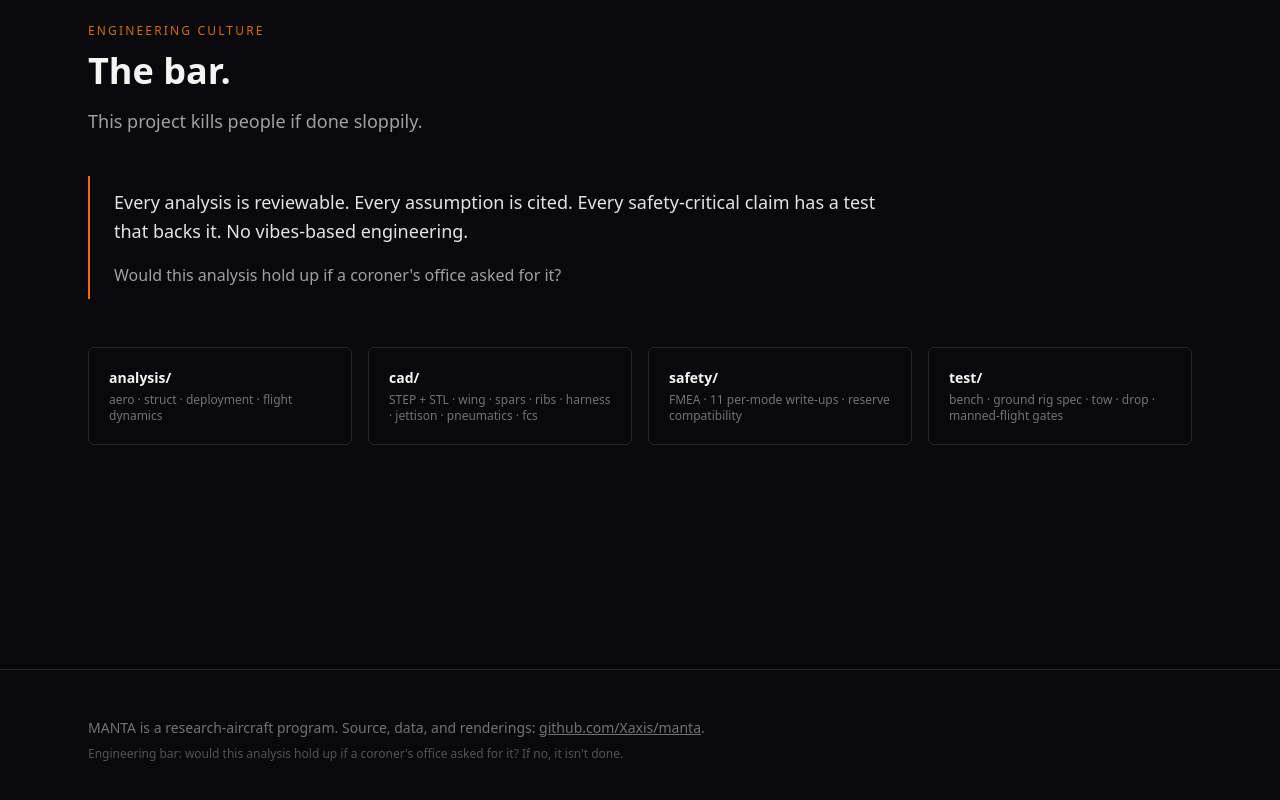
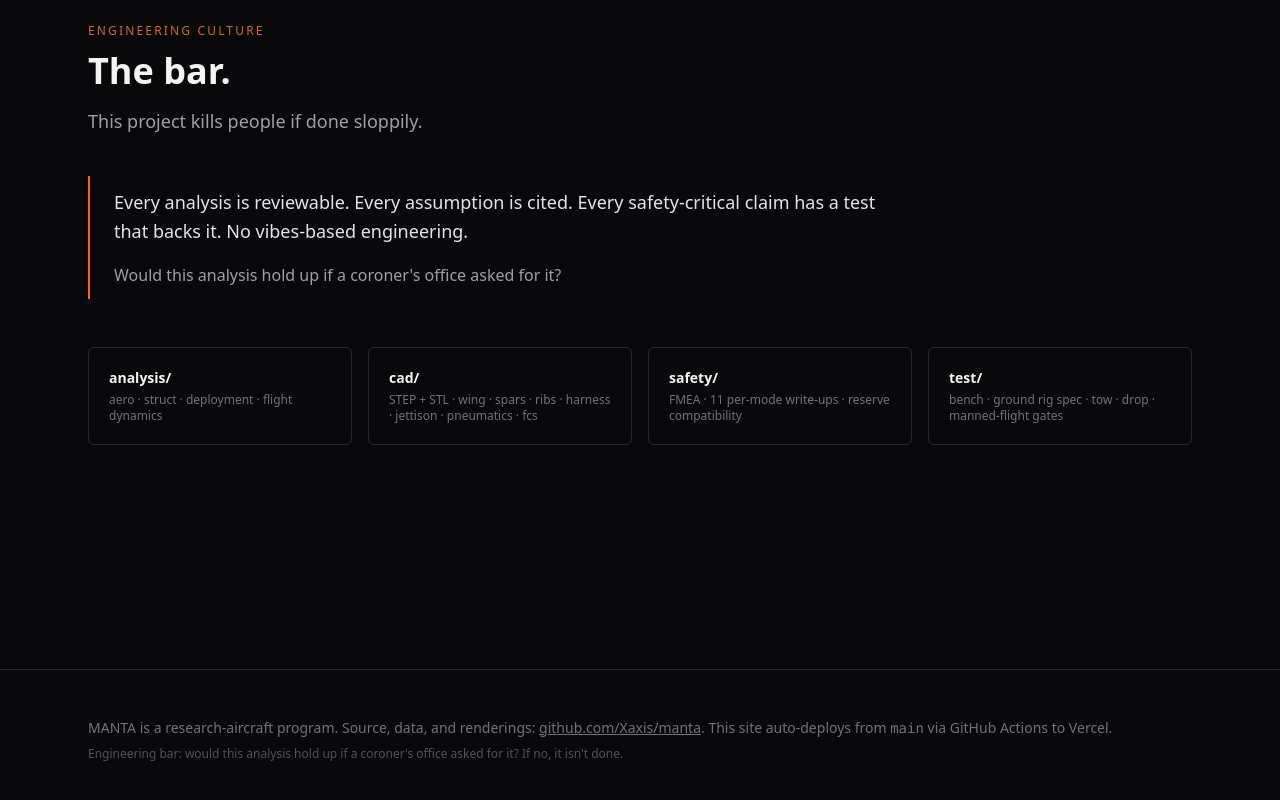
Before and after one commit to Xaxis/manta, an Astro site in the folder site/: page / in a window 1280 px wide. Shown: the part 8076-8876 px from the top of the page. Built offline with nearby package versions, Linux system fonts and the light colour scheme; Astro itself is replaced by a stand-in of ours.

Commit message:
site: deploy live to https://manta-ten.vercel.app + GH Actions auto-deploy
#60 Vercel deploy
   - Site live at https://manta-ten.vercel.app (production alias)
   - Linked to xaxis-projects/manta on Vercel
   - vercel.json: framework=astro, bun install + build, immutable
     cache-control on /img/* assets

   .github/workflows/deploy.yml — auto-deploy to production on every
   push to main that touches site/, analysis/**/out/*.png, or
   cad/**/out/*.png. Uses the Vercel CLI with VERCEL_TOKEN /
   VERCEL_ORG_ID / VERCEL_PROJECT_ID secrets (set in repo).

   Bypasses the Vercel GitHub App (which isn't installed on the org)
   so the workflow can deploy from CI without it.

   Site footer + README updated with the live URL.

Co-Authored-By: Claude Opus 4.7 (1M context) <noreply@anthropic.com>

```diff
--- a/site/src/layouts/Base.astro
+++ b/site/src/layouts/Base.astro
@@ -47,6 +47,7 @@ const {
         <p class="text-sm text-zinc-500">
           MANTA is a research-aircraft program. Source, data, and renderings:
           <a class="underline hover:text-zinc-300" href="https://github.com/Xaxis/manta">github.com/Xaxis/manta</a>.
+          This site auto-deploys from <code class="mono">main</code> via GitHub Actions to Vercel.
         </p>
         <p class="mt-2 text-xs text-zinc-600">
           Engineering bar: would this analysis hold up if a coroner's office asked for it?
```
Also changed, not shown: .github/workflows/deploy.yml (added), README.md, site/README.md, site/vercel.json (added), 2 other files.
